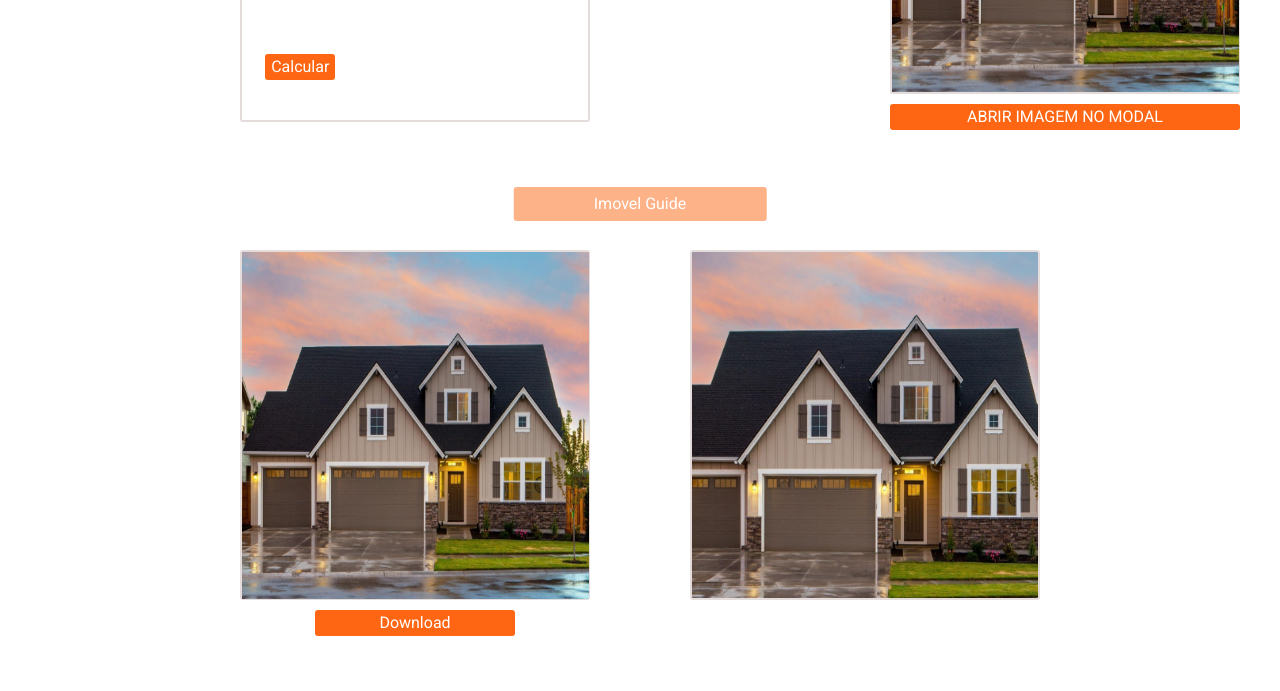
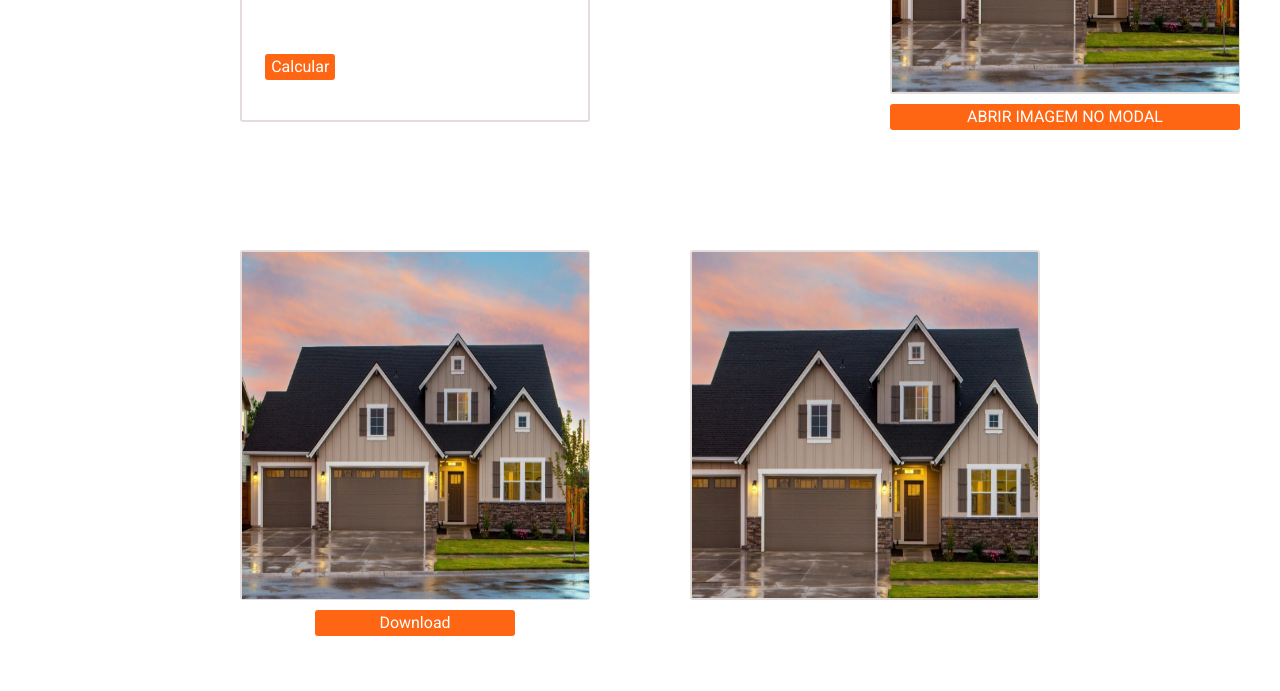
Before and after one commit to felipesantos22/dev_imovel_guide, a plain HTML site: page index.html in a window 1280 px wide. Shown: the part 836-1527 px from the top of the page. Drawn offline with nearby package versions, Linux system fonts and the light colour scheme.

Commit message:
change card 5

```diff
--- a/index.html
+++ b/index.html
@@ -318,7 +318,7 @@
         <div class="card5" id="imageToDownload">
           <img src="./img/house.jpg" style="width: 347px; height: 347px" />
         </div>
-        <button class="buttond" id="downloadBtn">Imovel Guide</button>
+        <!-- <button class="buttond" id="downloadBtn">Imovel Guide</button> -->
         <div
           style="
             margin-top: 10px;
```
